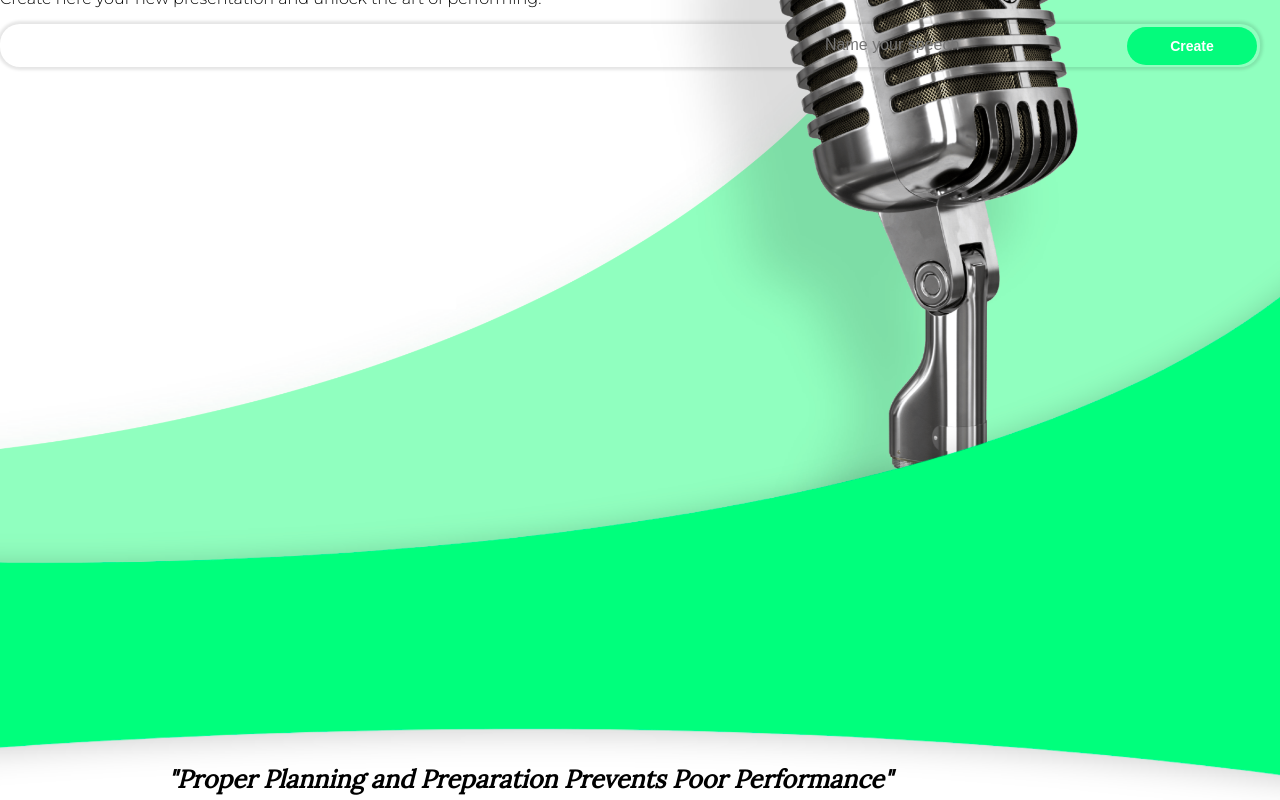
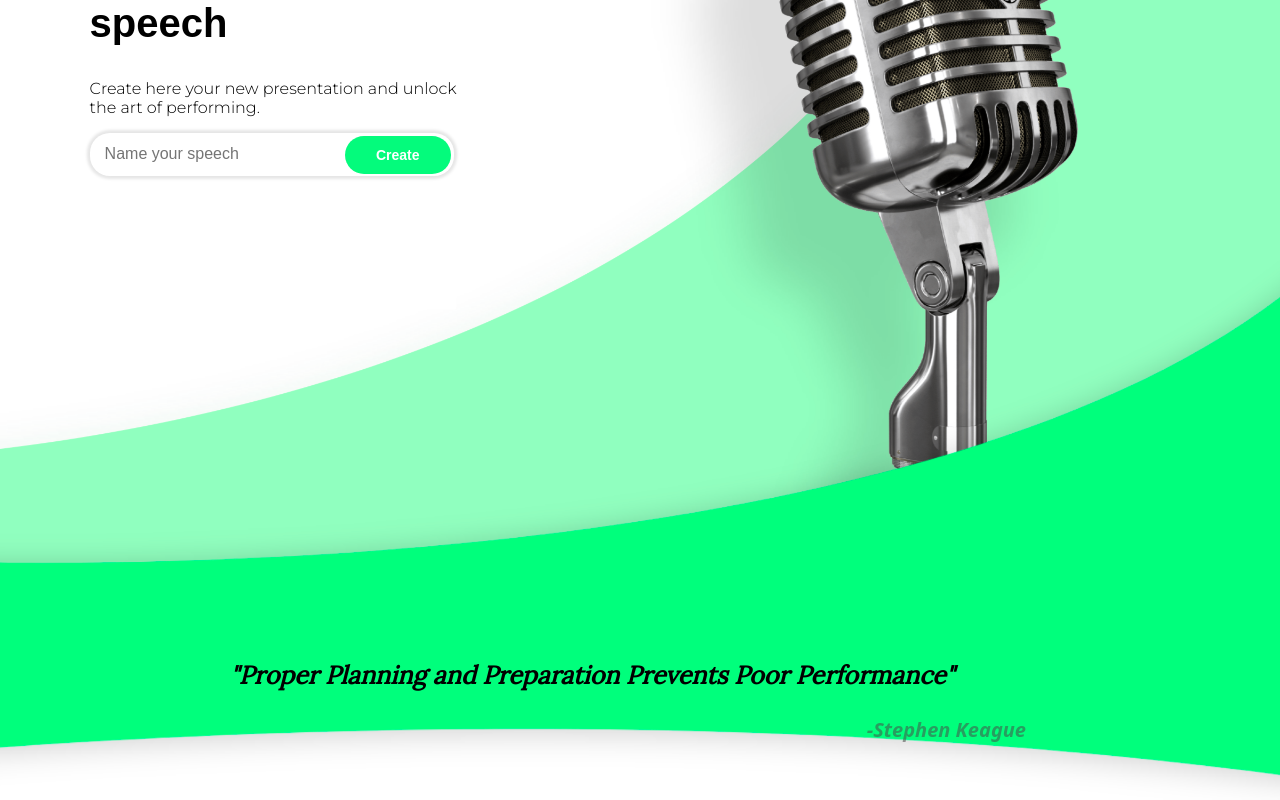
Before and after one commit to beniceberg/speechy, a React (Create React App) app: page / in a window 1280 px wide. Shown: the part 320-1120 px from the top of the page. Built offline with nearby package versions, Linux system fonts and the light colour scheme; no server answers.

Commit message:
style: home page reactive

```diff
--- a/src/styles/Home.css
+++ b/src/styles/Home.css
@@ -11,6 +11,7 @@
   justify-content: flex-start;
   align-items: flex-start;
   background-image: url('../assets/Home1.png');
+  background-position: center bottom;
 }
 
 .section1, .section2 {
@@ -18,7 +19,6 @@
   width: 100%;
   height: 120%;
   background-size: cover;
-  background-position: center center;
   background-repeat: no-repeat;
   margin-top: -102px;
 }
@@ -29,14 +29,14 @@
   padding-top: 100px;
   align-items: center;
   background-image: url('../assets/Home2.png');
+  background-position: center top;
 }
 
 .info {
   margin-top: 25vh;
   justify-content: flex-start;
-  width: 100%;
-  height: 130%;
-  background-size: cover;
+  width: 30%;
+  margin-left: 7%;
 }
 
 .infoHeader {
@@ -60,6 +60,7 @@
 input {
   height: 40px;
   width: 300px;
+  text-align: left;
   background-color: transparent;
   border: 0px solid;
   outline: none;
@@ -93,6 +94,8 @@ input {
 
 .quoteDiv {
   width: 80%;
+  margin-top: -13vh;
+  max-width: 900px;
 }
 
 .quote {
```
